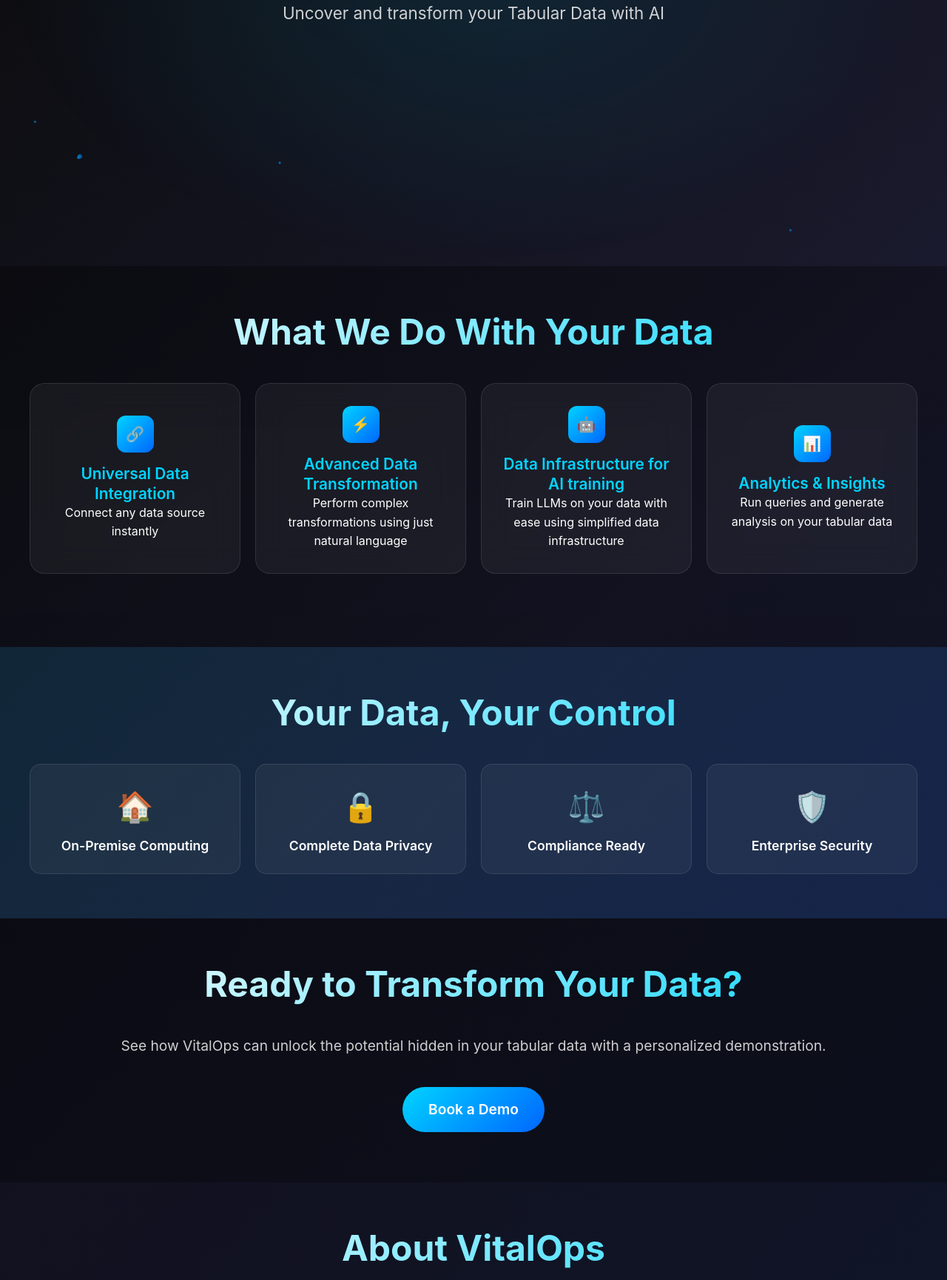
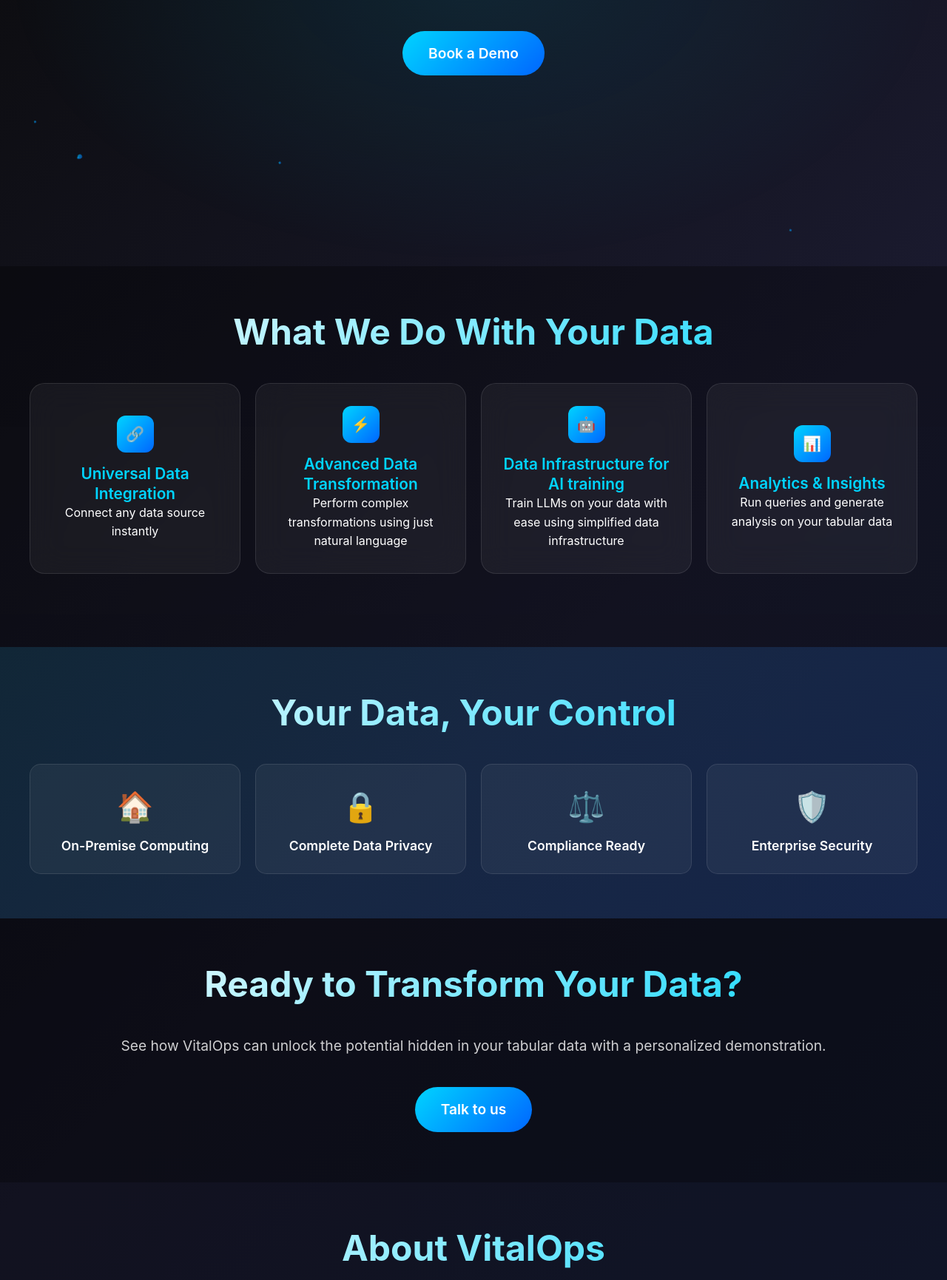
Before and after one commit to vitalops/vitalops.github.io, a plain HTML site: page index.html in a window 1280 px wide. Shown: the part 440-2171 px from the top of the page at 74% size. Drawn offline with Linux system fonts and the light colour scheme.

Commit message:
update: book a demo button on top and additional talk to us button

```diff
--- a/index.html
+++ b/index.html
@@ -28,6 +28,9 @@
         <div class="hero-content">
             <h1>VitalOps</h1>
             <p>Uncover and transform your Tabular Data with AI</p>
+            <a href="https://calendly.com/abhijith-vitalops/30min" class="demo-button" target="_blank" rel="noopener noreferrer">
+               Book a Demo
+            </a>
         </div>
     </section>
 
@@ -104,7 +107,7 @@
                 See how VitalOps can unlock the potential hidden in your tabular data with a personalized demonstration.
             </p>
             <a href="https://calendly.com/abhijith-vitalops/30min" class="demo-button" target="_blank" rel="noopener noreferrer">
-                Book a Demo
+                Talk to us
             </a>
         </div>
     </section>
```
